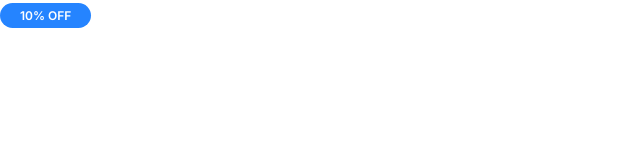
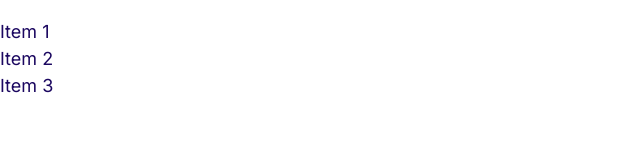
Before and after one commit to AleXAnastasov77/Moshify, a plain HTML site: page index.html in a window 1280 px wide. Shown: the whole page, without its empty margins (0-640 px from the left). Drawn offline with Linux system fonts and the light colour scheme.

Commit message:
Lists beginning

```diff
--- a/css/styles.css
+++ b/css/styles.css
@@ -95,3 +95,12 @@ a {
     font-size: 1.2rem;
   }
 }
+/* Lists */
+.list {
+  list-style: none;
+  padding-left: 0;
+  color: var(--color-headings);
+}
+.list--inline .list__item {
+  display: inline;
+}
--- a/index.html
+++ b/index.html
@@ -7,13 +7,17 @@
     <link rel="preconnect" href="https://fonts.googleapis.com" />
     <link rel="preconnect" href="https://fonts.gstatic.com" crossorigin />
     <link
-      href="https://fonts.googleapis.com/css2?family=Inter:wght@400;700;600&display=swap"
+      href="https://fonts.googleapis.com/css2?family=Inter:wght@400;600;700&display=swap"
       rel="stylesheet"
     />
     <link rel="stylesheet" href="css/normalize.css" />
     <link rel="stylesheet" href="css/styles.css" />
   </head>
   <body>
-    <span class="badge badge--primary badge--small">10% Off</span>
+    <ul class="list">
+      <li class="list__item">Item 1</li>
+      <li class="list__item">Item 2</li>
+      <li class="list__item">Item 3</li>
+    </ul>
   </body>
 </html>
```
